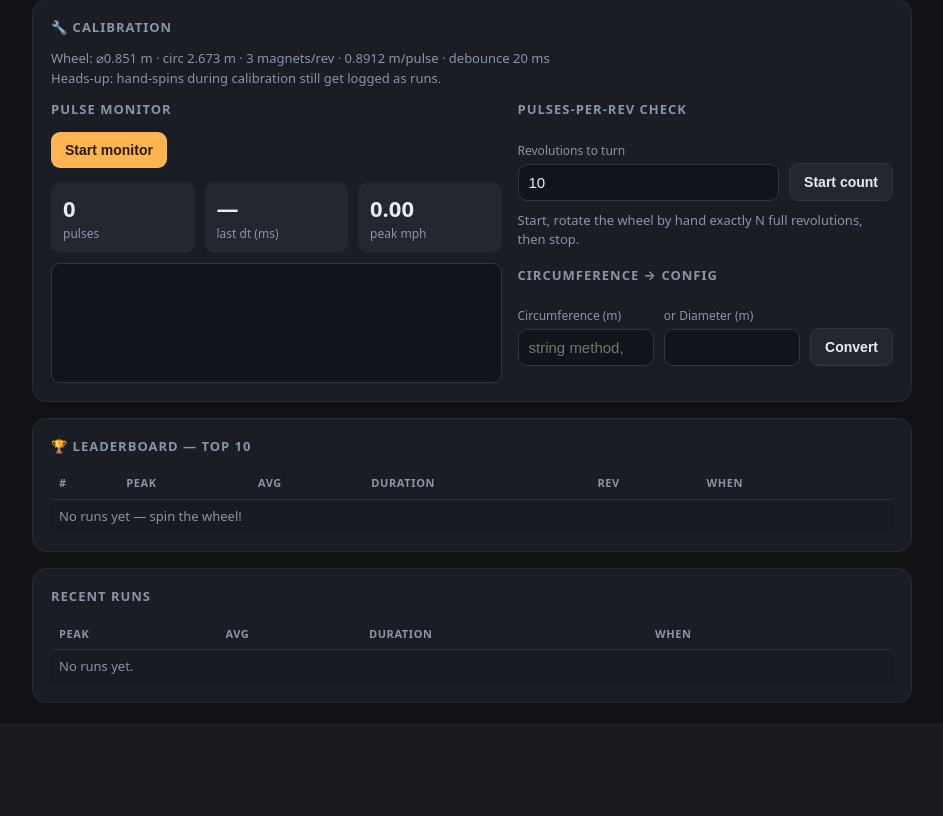
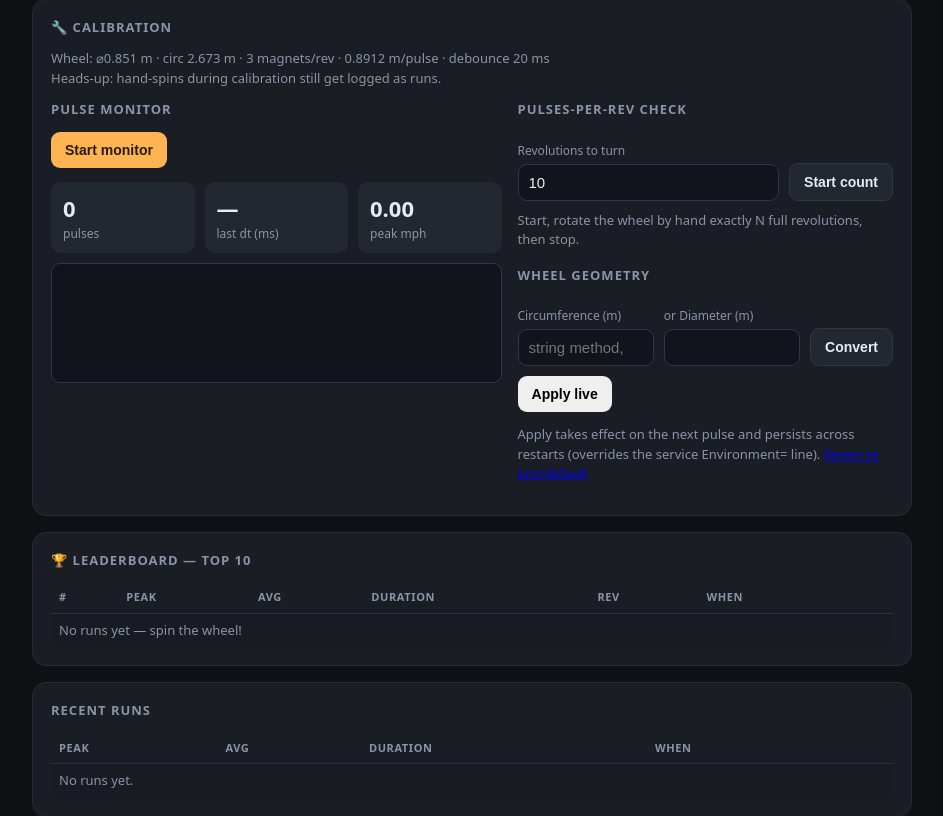
Before and after one commit to FuIlMetal/velvetSpeedTrap, a Flask app: page / in a window 1280 px wide. Shown: the part 495-1311 px from the top of the page, without its empty margins (168-1111 px from the left). Before the commit the page ends 1198 px from the top, so only its background shows below. Run offline with Flask 3, Linux system fonts and the light colour scheme; some libraries are stand-ins or nearby versions.

Commit message:
wheel geometry

```diff
--- a/catspeed/db.py
+++ b/catspeed/db.py
@@ -183,3 +183,10 @@ def set_setting(key: str, value: Any) -> None:
             (key, str(value)),
         )
         conn.commit()
+
+
+def delete_setting(key: str) -> None:
+    conn = _require_conn()
+    with _lock:
+        conn.execute("DELETE FROM settings WHERE key = ?", (key,))
+        conn.commit()
--- a/catspeed/main.py
+++ b/catspeed/main.py
@@ -62,6 +62,15 @@ def main() -> None:
     db.init_db(args.db)
     log.info("Database ready at %s", args.db)
 
+    # Runtime wheel-diameter override (set from the dashboard) beats the
+    # env/default value. Clear it from the UI to fall back to the unit's
+    # Environment= line.
+    _dia_override = db.get_setting_float("wheel_diameter_m", 0.0)
+    if _dia_override > 0:
+        config.apply_wheel_diameter(_dia_override)
+        log.info("Wheel diameter override from settings: %.4f m "
+                 "(env/default was %.4f m)", _dia_override, config.BOOT_WHEEL_DIAMETER_M)
+
     # --- dispenser -------------------------------------------------------
     relay = make_relay(args.simulate)
     treat = TreatDispenser(relay, on_dispense=web.broadcast_treat)
@@ -119,11 +128,21 @@ def main() -> None:
 
     # --- web -------------------------------------------------------------
     app = web.create_app(tracker, treat, state.snapshot)
-    log.info("Dashboard: http://%s:%d/", args.host, args.port)
+
+    run_kwargs = {"allow_unsafe_werkzeug": True}
+    scheme = "http"
+    if config.SSL_CERT and config.SSL_KEY:
+        # werkzeug accepts a (certfile, keyfile) tuple; flask-socketio passes
+        # extra kwargs straight through in threading mode.
+        run_kwargs["ssl_context"] = (config.SSL_CERT, config.SSL_KEY)
+        scheme = "https"
+    elif config.SSL_CERT or config.SSL_KEY:
+        log.warning("Only one of CATSPEED_SSL_CERT / CATSPEED_SSL_KEY is set — "
+                    "both are required; serving plain HTTP")
+    log.info("Dashboard: %s://%s:%d/", scheme, args.host, args.port)
 
     try:
-        web.socketio.run(app, host=args.host, port=args.port,
-                         allow_unsafe_werkzeug=True)
+        web.socketio.run(app, host=args.host, port=args.port, **run_kwargs)
     except KeyboardInterrupt:
         log.info("Shutting down…")
     finally:
--- a/catspeed/templates/dashboard.html
+++ b/catspeed/templates/dashboard.html
@@ -112,11 +112,12 @@
   <div class="card">
     <h2>🔧 Calibration</h2>
     <p class="muted" style="margin:0 0 12px">
-      Wheel: ⌀{{ '%.3f'|format(wheel.diameter_m) }} m ·
+      <span id="wheelInfo">Wheel: ⌀{{ '%.3f'|format(wheel.diameter_m) }} m ·
       circ {{ '%.3f'|format(wheel.circumference_m) }} m ·
       {{ wheel.magnets_per_rev }} magnet{{ 's' if wheel.magnets_per_rev != 1 }}/rev ·
       {{ '%.4f'|format(wheel.distance_per_pulse_m) }} m/pulse ·
-      debounce {{ '%.0f'|format(wheel.debounce_ms) }} ms
+      debounce {{ '%.0f'|format(wheel.debounce_ms) }} ms{% if wheel.override %} ·
+      <b>override active</b>{% endif %}</span>
       <br>Heads-up: hand-spins during calibration still get logged as runs.
     </p>
 
@@ -149,7 +150,7 @@
           Start, rotate the wheel by hand exactly N full revolutions, then stop.
         </p>
 
-        <h2 style="margin-top:16px">Circumference → config</h2>
+        <h2 style="margin-top:16px">Wheel geometry</h2>
         <div class="row">
           <div>
             <label>Circumference (m)</label>
@@ -160,8 +161,14 @@
             <input type="number" id="calDia" step="0.001" min="0">
           </div>
           <button class="ghost" onclick="convertCirc()">Convert</button>
+          <button onclick="applyWheel()">Apply live</button>
         </div>
         <p class="muted" id="circMsg" style="margin-top:10px"></p>
+        <p class="muted" style="margin-top:4px">
+          Apply takes effect on the next pulse and persists across restarts
+          (overrides the service Environment= line).
+          <a href="#" onclick="clearWheel(); return false;">Revert to env/default</a>
+        </p>
       </div>
     </div>
   </div>
@@ -371,6 +378,38 @@
     }
   });
 
+  async function applyWheel() {
+    const circ = parseFloat($("calCirc").value);
+    const dia = parseFloat($("calDia").value);
+    const body = !isNaN(circ) && circ > 0 ? {circumference: circ}
+               : !isNaN(dia) && dia > 0 ? {diameter: dia} : null;
+    if (!body) { toast("Enter circumference or diameter in metres"); return; }
+    const d = await (await fetch("/api/wheel", {method:"POST",
+      headers:{"Content-Type":"application/json"}, body: JSON.stringify(body)})).json();
+    if (!d.ok) { toast(d.error); return; }
+    updateWheelInfo(d);
+    $("circMsg").innerHTML =
+      `<span style="color:var(--good)">Applied: ⌀ <b>${d.diameter_m} m</b> (${d.diameter_in}")`
+      + ` · circ ${d.circumference_m} m · ${d.distance_per_pulse_m} m/pulse.`
+      + ` Live now, persisted.</span>`;
+  }
+
+  async function clearWheel() {
+    const d = await (await fetch("/api/wheel", {method:"DELETE"})).json();
+    if (!d.ok) { toast(d.error); return; }
+    updateWheelInfo(d);
+    $("circMsg").innerHTML =
+      `Override cleared — back to env/default ⌀ ${d.diameter_m} m.`;
+  }
+
+  function updateWheelInfo(d) {
+    $("wheelInfo").innerHTML =
+      `Wheel: ⌀${d.diameter_m.toFixed(3)} m · circ ${d.circumference_m.toFixed(3)} m · `
+      + `${d.magnets_per_rev} magnet${d.magnets_per_rev !== 1 ? "s" : ""}/rev · `
+      + `${d.distance_per_pulse_m.toFixed(4)} m/pulse · debounce ${d.debounce_ms.toFixed(0)} ms`
+      + (d.override ? " · <b>override active</b>" : "");
+  }
+
   async function convertCirc() {
     const circ = parseFloat($("calCirc").value);
     const dia = parseFloat($("calDia").value);
--- a/catspeed/web.py
+++ b/catspeed/web.py
@@ -294,6 +294,57 @@ def create_app(tracker, treat, get_state: Callable[[], Dict[str, float]]) -> Fla
             "current_diameter_m": config.WHEEL_DIAMETER_M,
         })
 
+    def _wheel_payload() -> dict:
+        return {
+            "diameter_m": round(config.WHEEL_DIAMETER_M, 4),
+            "diameter_in": round(config.WHEEL_DIAMETER_M / 0.0254, 1),
+            "circumference_m": round(config.WHEEL_CIRCUMFERENCE, 4),
+            "distance_per_pulse_m": round(config.DISTANCE_PER_PULSE_M, 4),
+            "magnets_per_rev": config.MAGNETS_PER_REV,
+            "debounce_ms": config.PULSE_DEBOUNCE_MS,
+            "override": db.get_setting("wheel_diameter_m") is not None,
+            "boot_diameter_m": round(config.BOOT_WHEEL_DIAMETER_M, 4),
+        }
+
+    @app.route("/api/wheel", methods=["GET"])
+    def api_wheel_get():
+        return jsonify({"ok": True, **_wheel_payload()})
+
+    @app.route("/api/wheel", methods=["POST"])
+    def api_wheel_set():
+        """Apply a new diameter (or circumference) live and persist it.
+
+        Takes effect on the next pulse; survives restarts via the settings
+        table, which beats the systemd Environment= line at boot.
+        """
+        body = request.get_json(force=True) or {}
+        circ = body.get("circumference")
+        dia = body.get("diameter")
+        try:
+            if circ is not None:
+                dia = float(circ) / pi
+            elif dia is not None:
+                dia = float(dia)
+            else:
+                raise ValueError
+        except (TypeError, ValueError):
+            return jsonify({"ok": False,
+                            "error": "expected {'circumference': m} or {'diameter': m}"}), 400
+        if not (0.1 <= dia <= 3.0):
+            return jsonify({"ok": False,
+                            "error": f"diameter {dia:.4f} m outside sane range 0.1-3.0 m "
+                                     "(values are in metres)"}), 400
+        config.apply_wheel_diameter(dia)
+        db.set_setting("wheel_diameter_m", f"{dia:.4f}")
+        return jsonify({"ok": True, **_wheel_payload()})
+
+    @app.route("/api/wheel", methods=["DELETE"])
+    def api_wheel_clear():
+        """Remove the runtime override; revert to the env/default diameter."""
+        db.delete_setting("wheel_diameter_m")
+        config.apply_wheel_diameter(config.BOOT_WHEEL_DIAMETER_M)
+        return jsonify({"ok": True, **_wheel_payload()})
+
     @socketio.on("connect")
     def on_connect():
         emit("speed", {"mph": tracker.snapshot_speed()})
```
Also changed, not shown: catspeed/config.py (+24 -0 lines), 2 other files.
